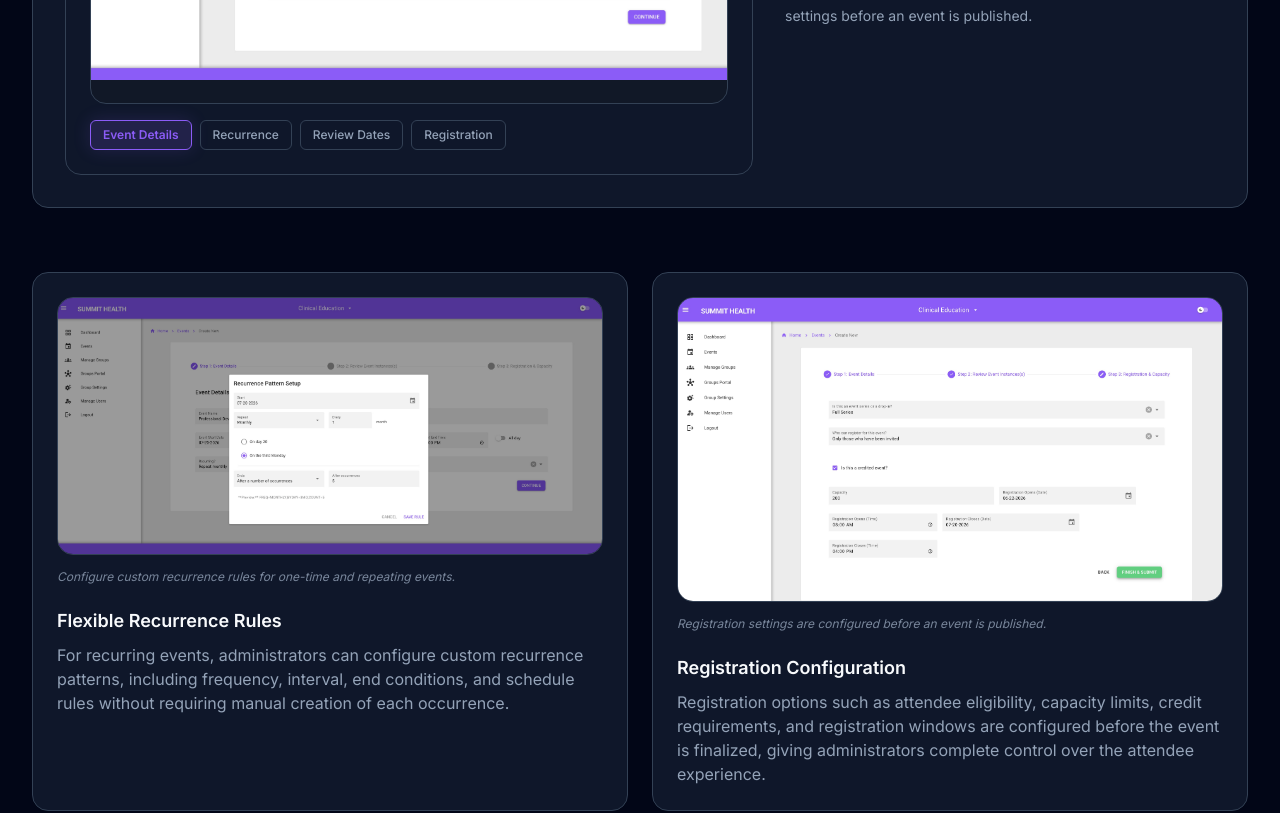
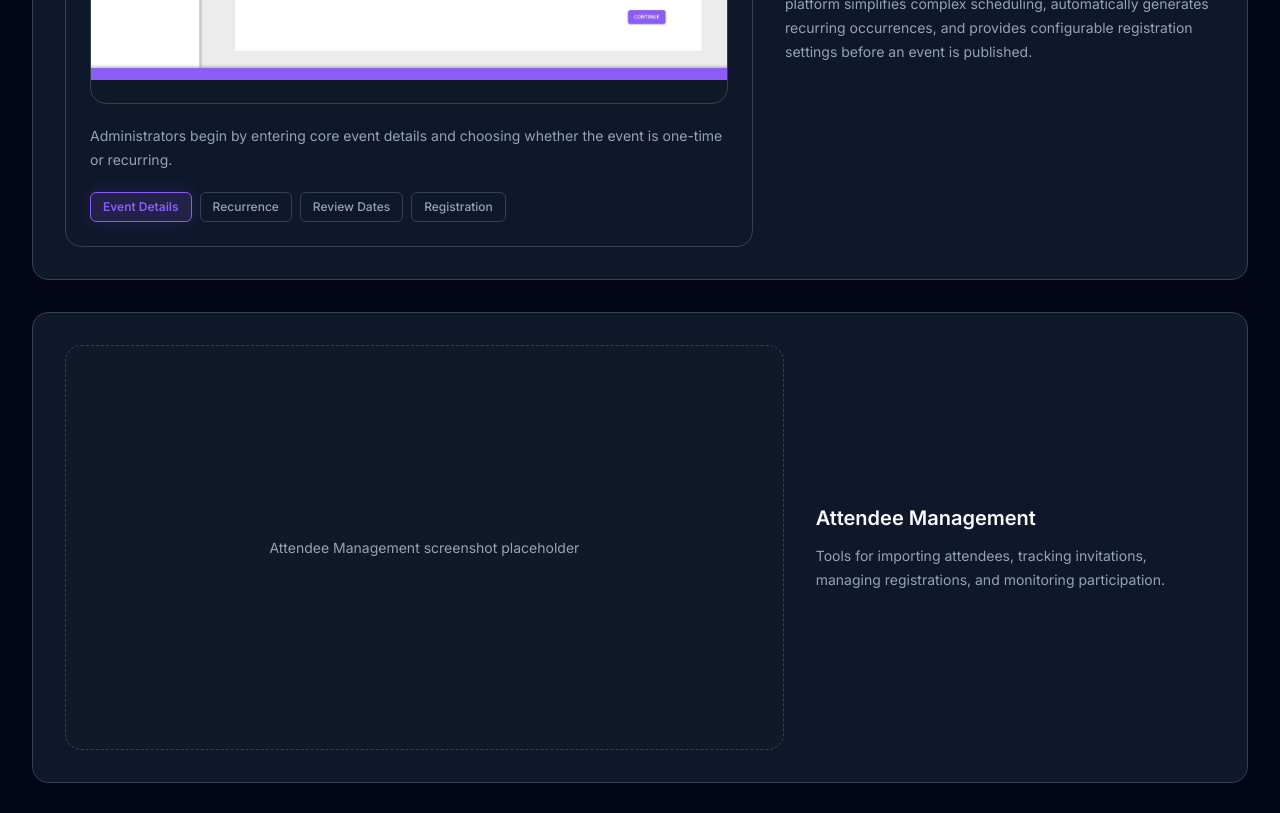
Before and after one commit to ashlee-seagle/developer-portfolio, a Vue app: page /projects/self-service-event-management-platform in a window 1280 px wide. Shown: the part 3240-4053 px from the top of the page. Built offline with nearby package versions, Linux system fonts and the light colour scheme.

Commit message:
Enhance event case study gallery with image descriptions

```diff
--- a/src/components/case-study/ScreenshotGallery.vue
+++ b/src/components/case-study/ScreenshotGallery.vue
@@ -12,10 +12,16 @@
         />
       </div>
     </figure>
+    <p
+  v-if="activeImage.description"
+      class="mt-5 text-sm leading-6 text-site-muted"
+>
+  {{ activeImage.description }}
+</p>
 
     <div
-      class="mt-4 flex flex-wrap gap-2"
-      aria-label="Screenshot gallery navigation"
+      class="mt-5 flex flex-wrap gap-2"
+  aria-label="Screenshot gallery navigation"
     >
       <button
         v-for="(image, index) in images"
@@ -43,6 +49,7 @@ interface GalleryImage {
   src: string
   alt: string
   label?: string
+  description?: string
 }
 
 const props = defineProps<{
--- a/src/pages/SelfServiceEventCaseStudy.vue
+++ b/src/pages/SelfServiceEventCaseStudy.vue
@@ -177,25 +177,6 @@
     </div>
   </div>
 </div>
-    <div class="mt-8 grid gap-6 md:grid-cols-2">
-
-  <MiniFeatureBlock
-    title="Flexible Recurrence Rules"
-    description="For recurring events, administrators can configure custom recurrence patterns, including frequency, interval, end conditions, and schedule rules without requiring manual creation of each occurrence."
-    :image-src="recurrenceBuilderImage"
-    image-alt="Recurring event pattern builder"
-    image-caption="Configure custom recurrence rules for one-time and repeating events."
-  />
-
-  <MiniFeatureBlock
-    title="Registration Configuration"
-    description="Registration options such as attendee eligibility, capacity limits, credit requirements, and registration windows are configured before the event is finalized, giving administrators complete control over the attendee experience."
-    :image-src="registrationSettingsImage"
-    image-alt="Registration configuration step"
-    image-caption="Registration settings are configured before an event is published."
-  />
-
-</div>
 
 
 
@@ -291,7 +272,6 @@ import CaseStudySection from '../components/case-study/CaseStudySection.vue'
 import BulletCard from '../components/case-study/BulletCard.vue'
 import ScreenshotPlaceholder from '../components/case-study/ScreenshotPlaceholder.vue'
 import FeatureBlock from '../components/case-study/FeatureBlock.vue'
-import MiniFeatureBlock from '../components/case-study/MiniFeatureBlock.vue'
 import ScreenshotGallery from '../components/case-study/ScreenshotGallery.vue'
 
 import dashboardImage from '../assets/images/projects/event-platform/dashboard.png'
@@ -309,21 +289,29 @@ const newEventWizardImages = [
     src: newEventStep1Image,
     alt: 'Event creation wizard showing event details and configuration fields.',
     label: 'Event Details',
+    description: 'Administrators begin by entering core event details and choosing whether the event is one-time or recurring.',
+
   },
   {
     src: recurrenceBuilderImage,
     alt: 'Recurring event pattern builder with frequency and end condition options.',
     label: 'Recurrence',
+    description: 'Recurring events can be configured with custom frequency, interval, and end conditions.',
+
   },
   {
     src: eventCreationReviewImage,
     alt: 'Event creation wizard showing generated recurring event instances for review.',
     label: 'Review Dates',
+    description: 'Generated recurring event instances can be reviewed and adjusted before the event is published.',
+
   },
   {
     src: registrationSettingsImage,
     alt: 'Event creation wizard showing registration configuration settings.',
     label: 'Registration',
+    description: 'Registration rules, capacity, and attendee settings are configured before finalizing the event.',
+
   },
 ]
 
```
